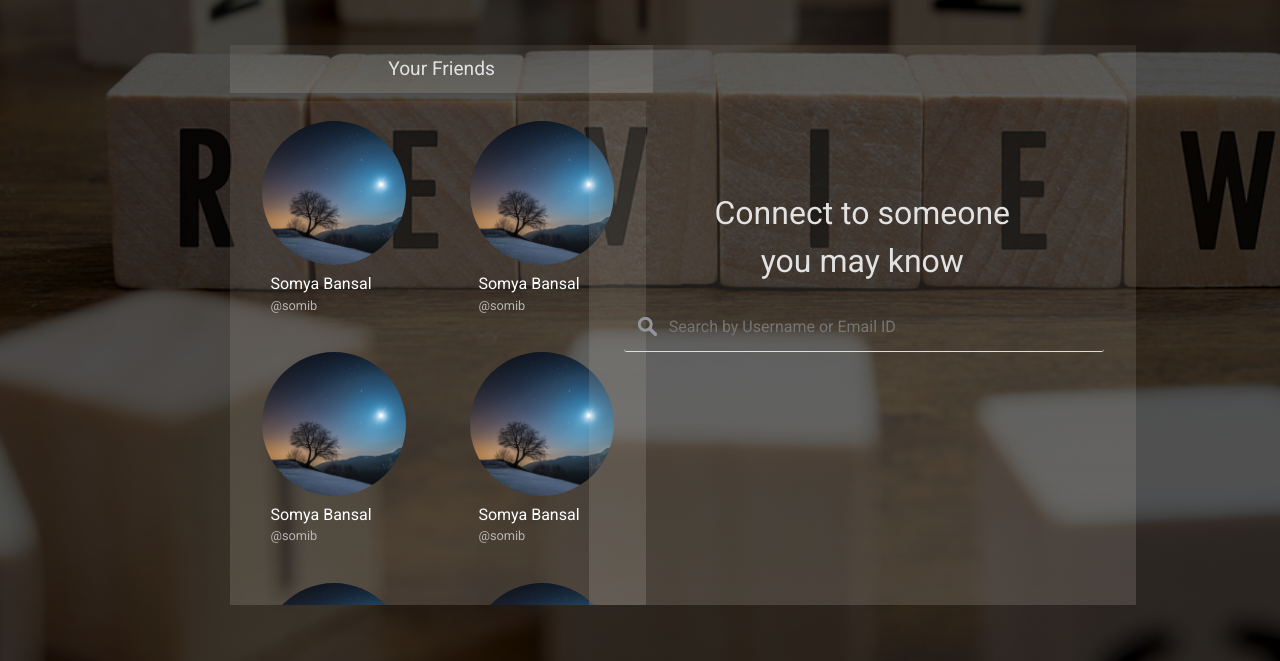
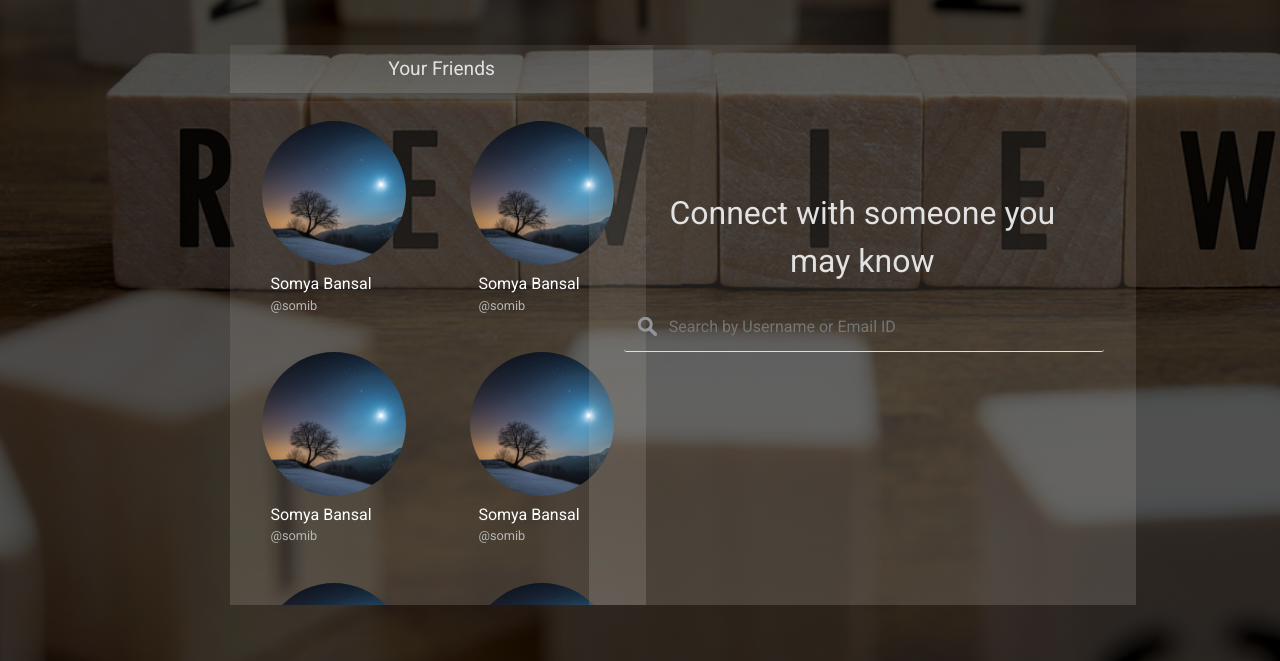
Before and after one commit to shalearkane/DailyReview, a Django app: template templates/friendship/friends.html in a window 1280 px wide. Shown: the part 139-800 px from the top of the page. Run offline with Django 4.2, Linux system fonts and the light colour scheme; the template is opened without the code that fills it, so the values that code supplies are empty; some libraries are stand-ins or nearby versions.

Commit message:
Updated friends.html

```diff
--- a/static/friends.css
+++ b/static/friends.css
@@ -99,7 +99,7 @@
     font-size: 2rem;
     color: rgb(226, 226, 226);
     margin-top: 7rem;
-    width: 20rem;
+    width: 25rem;
     transition: 0.3s;
     transition-timing-function: ease-out;
 }
--- a/templates/friendship/friends.html
+++ b/templates/friendship/friends.html
@@ -92,7 +92,7 @@
 
     <div class="add-friend">
         <div id="connect" class="connect">
-            Connect to someone you may know
+            Connect with someone you may know
         </div>
         <div id="mainDropDown" class="dropdown">
             <input onclick="myFunction()" type="text" placeholder="Search by Username or Email ID" id="myInput" onkeyup="filterFunction()">
```
